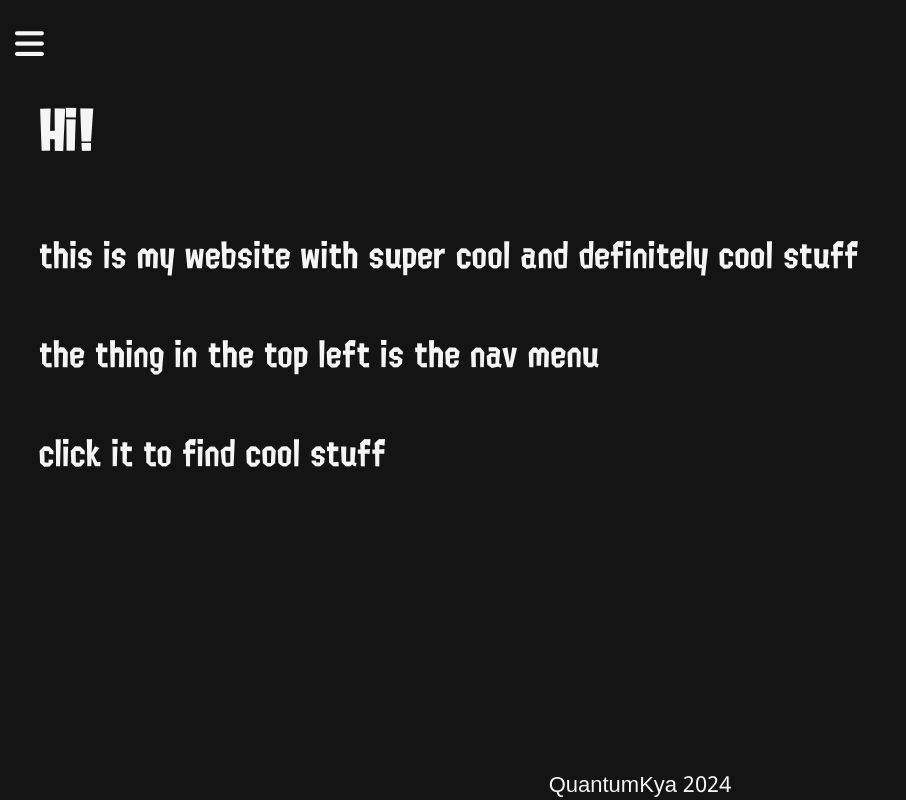
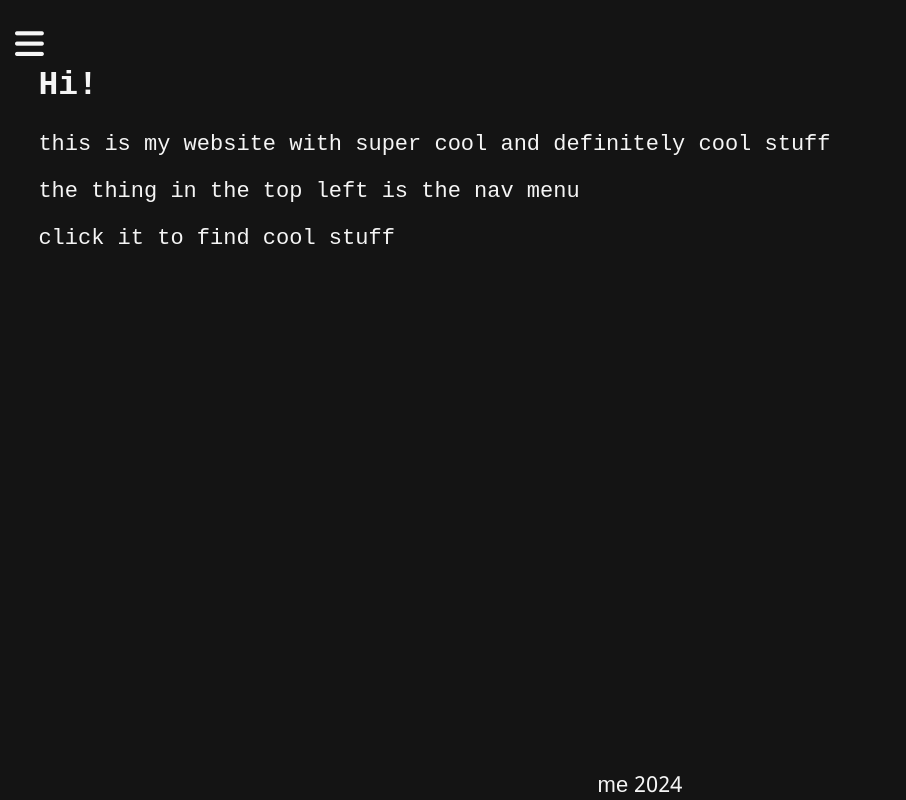
Before and after one commit to QuantumKya/my-website, a plain HTML site: page index.html in a window 1280 px wide. Shown: the whole page, without its empty margins (0-906 px from the left). Drawn offline with Linux system fonts and the light colour scheme.

Commit message:
some stuff idk how to name these

```diff
--- a/header.js
+++ b/header.js
@@ -71,7 +71,7 @@ class Footer extends HTMLElement {
     connectedCallback() {
         this.innerHTML = `
     <div id="footer">
-        <p>QuantumKya 2024</p>
+        <p>me 2024</p>
     </div>
         `;
     }
--- a/index.html
+++ b/index.html
@@ -18,7 +18,7 @@
 
     <sidebar-component></sidebar-component>
 
-    <div id="main" style="font-family: 'Splatoon 2'; font-size: 150%;">
+    <div id="main" style="font-family: monospace;">
         <h2>Hi!</h2>
         <p>this is my website with super cool and definitely cool stuff</p>
         <p>the thing in the top left is the nav menu</p>
```
